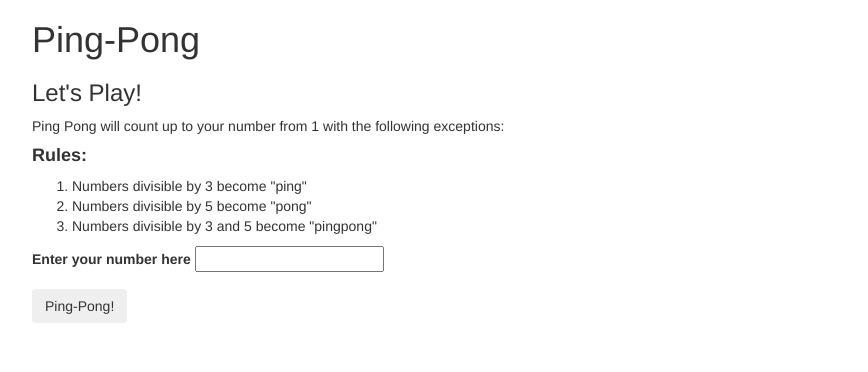
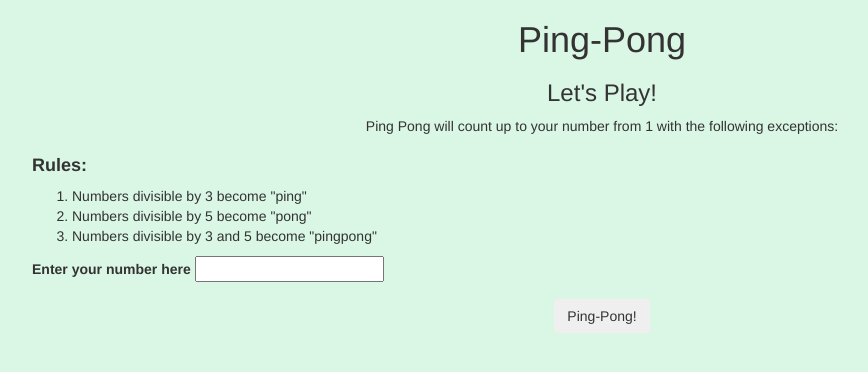
Before and after one commit to blessb15/Ping-Pong, a plain HTML site: page index.html in a window 1280 px wide. Shown: the whole page, without its empty margins (38-906 px from the left). Drawn offline with Linux system fonts and the light colour scheme.

Commit message:
fixed indentation and added some css elements

```diff
--- a/css/styles.css
+++ b/css/styles.css
@@ -1,3 +1,15 @@
-button {
-  padding-bottom: 20px;
+h1 {
+  text-align: center;
 }
+
+p{
+  padding-bottom: 10px;
+}
+
+.letsplay{
+  text-align: center;
+}
+
+body{
+  background-color: #daf6e5;
+}
--- a/index.html
+++ b/index.html
@@ -11,8 +11,11 @@
     <div class="container">
       <h1>Ping-Pong</h1>
 
+      <div class = "letsplay">
       <h3>Let's Play!</h3>
       <p>Ping Pong will count up to your number from 1 with the following exceptions:</p>
+      </div>
+
       <h4><strong>Rules:</strong></h4>
       <ol>
         <li>Numbers divisible by 3 become "ping"</li>
@@ -26,7 +29,7 @@
           <input id="number" type="number">
         </div>
 
-        <button type="submit" class="btn">Ping-Pong!</button>
+        <center><button type="submit" class="btn">Ping-Pong!</button></center>
       </form>
 
       <div id="result">
```
Also changed, not shown: js/scripts.js (+4 -7 lines).
